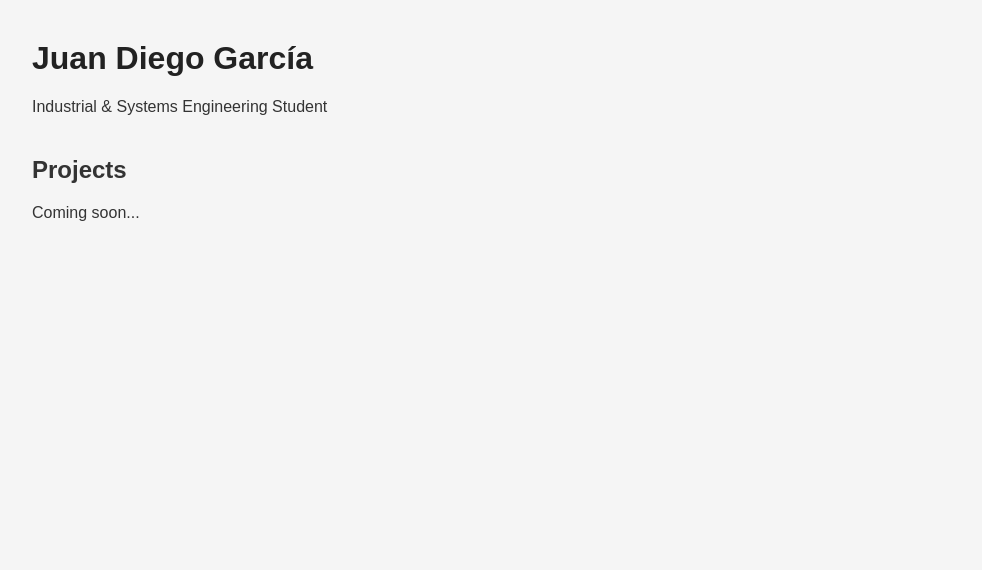
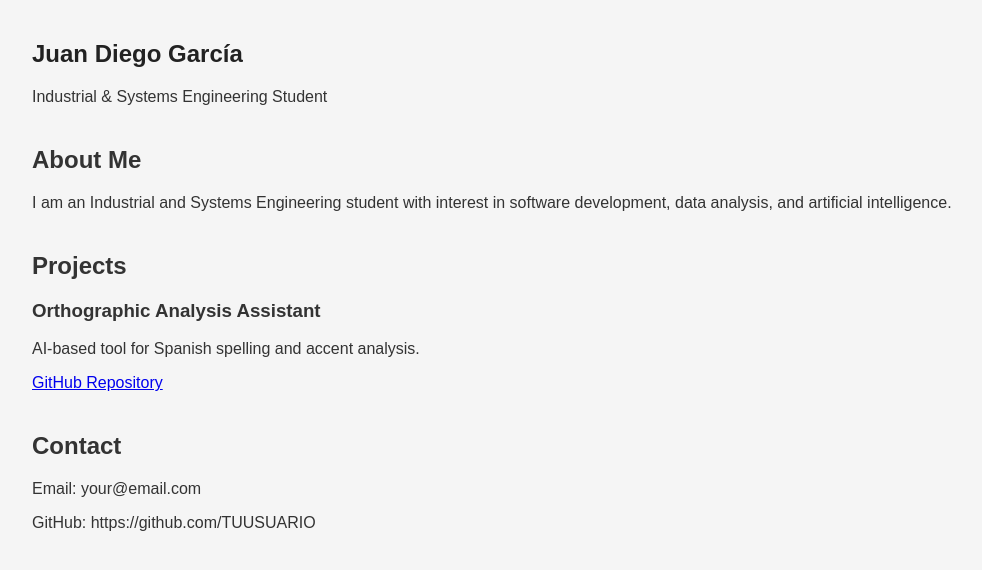
Before and after one commit to Juand-0010/Juand-0010.github.io, a plain HTML site: page index.html in a window 1280 px wide. Shown: the whole page, without its empty margins (8-990 px from the left). Drawn offline with Linux system fonts and the light colour scheme.

Commit message:
Update index.html.agregar contenido co erente de prueba

```diff
--- a/index.html
+++ b/index.html
@@ -8,11 +8,35 @@
 </head>
 <body>
 
-<h1>Juan Diego García</h1>
-<p>Industrial & Systems Engineering Student</p>
+<section>
+  <h1>Juan Diego García</h1>
+  <p>Industrial & Systems Engineering Student</p>
+</section>
 
-<h2>Projects</h2>
-<p>Coming soon...</p>
+<section>
+  <h2>About Me</h2>
+  <p>
+    I am an Industrial and Systems Engineering student with interest in
+    software development, data analysis, and artificial intelligence.
+  </p>
+</section>
+
+<section>
+  <h2>Projects</h2>
+
+  <div>
+    <h3>Orthographic Analysis Assistant</h3>
+    <p>AI-based tool for Spanish spelling and accent analysis.</p>
+    <a href="#">GitHub Repository</a>
+  </div>
+
+</section>
+
+<section>
+  <h2>Contact</h2>
+  <p>Email: your@email.com</p>
+  <p>GitHub: https://github.com/TUUSUARIO</p>
+</section>
 
 </body>
 </html>
```
